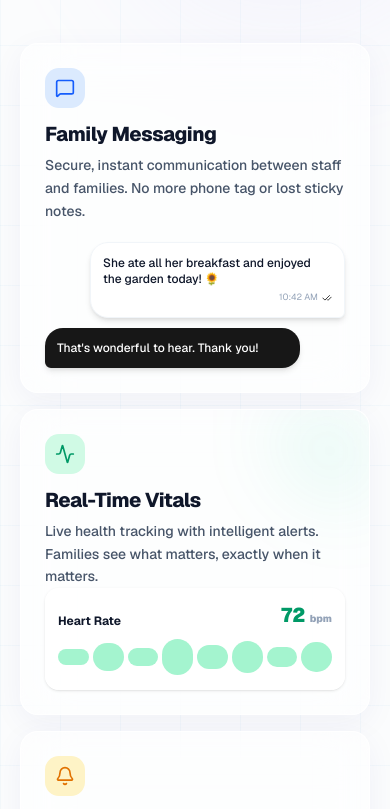
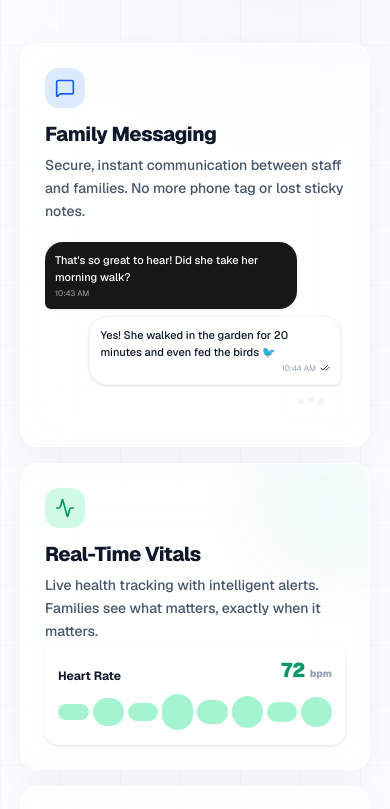
Before and after one commit to Chainsmoker23/Aethon, a Next.js app: page / in a window 390 px wide. Shown: the part 1755-2564 px from the top of the page. Built offline with nearby package versions, Linux system fonts and the light colour scheme.

Commit message:
UI: Add live animated chat demo to Family Messaging bento card — typing indicator, staggered messages, auto-loop

```diff
--- a/src/app/page.tsx
+++ b/src/app/page.tsx
@@ -1,7 +1,7 @@
 "use client";
 
 import Link from "next/link";
-import { useState } from "react";
+import { useState, useEffect, useRef } from "react";
 import {
   Heart, Shield, MessageSquare, Activity, Bell, Clock,
   ArrowRight, CheckCircle2, Users, Building2, Sparkles,
@@ -9,6 +9,118 @@ import {
 } from "lucide-react";
 import { motion, AnimatePresence } from "framer-motion";
 import { Reveal } from "@/components/ui/Reveal";
+
+/* ── Live Chat Demo ── */
+const chatMessages = [
+  { from: "staff", text: "Good morning! Margaret had a wonderful breakfast today 🌻", time: "10:42 AM" },
+  { from: "family", text: "That's so great to hear! Did she take her morning walk?", time: "10:43 AM" },
+  { from: "staff", text: "Yes! She walked in the garden for 20 minutes and even fed the birds 🐦", time: "10:44 AM" },
+  { from: "family", text: "Amazing, thank you for the updates!", time: "10:45 AM" },
+  { from: "staff", text: "Of course! I'll send photos later this afternoon 📸", time: "10:45 AM" },
+];
+
+function LiveChatDemo() {
+  const [visibleCount, setVisibleCount] = useState(0);
+  const [typing, setTyping] = useState(false);
+  const scrollRef = useRef<HTMLDivElement>(null);
+
+  useEffect(() => {
+    if (visibleCount >= chatMessages.length) {
+      // Pause then reset loop
+      const resetTimer = setTimeout(() => {
+        setVisibleCount(0);
+        setTyping(false);
+      }, 4000);
+      return () => clearTimeout(resetTimer);
+    }
+
+    // Show typing indicator first
+    const typingTimer = setTimeout(() => {
+      setTyping(true);
+    }, 800);
+
+    // Then reveal message
+    const messageTimer = setTimeout(() => {
+      setTyping(false);
+      setVisibleCount((c) => c + 1);
+    }, 2200);
+
+    return () => {
+      clearTimeout(typingTimer);
+      clearTimeout(messageTimer);
+    };
+  }, [visibleCount]);
+
+  useEffect(() => {
+    scrollRef.current?.scrollTo({ top: scrollRef.current.scrollHeight, behavior: "smooth" });
+  }, [visibleCount, typing]);
+
+  return (
+    <div className="w-full md:w-1/2 relative z-10 md:translate-x-6">
+      <div
+        ref={scrollRef}
+        className="flex flex-col gap-2 md:gap-2.5 max-h-[180px] md:max-h-[200px] overflow-y-auto pr-1 [&::-webkit-scrollbar]:hidden [-ms-overflow-style:none] [scrollbar-width:none]"
+      >
+        <AnimatePresence>
+          {chatMessages.slice(0, visibleCount).map((msg, i) => (
+            <motion.div
+              key={`${msg.time}-${i}`}
+              initial={{ opacity: 0, y: 12, scale: 0.95 }}
+              animate={{ opacity: 1, y: 0, scale: 1 }}
+              transition={{ type: "spring", stiffness: 400, damping: 25 }}
+              className={`flex ${msg.from === "family" ? "justify-start" : "justify-end"}`}
+            >
+              <div
+                className={`max-w-[85%] p-2.5 md:p-3 shadow-sm ${
+                  msg.from === "staff"
+                    ? "bg-white rounded-2xl rounded-br-sm border border-slate-100"
+                    : "bg-primary text-white rounded-2xl rounded-bl-sm"
+                }`}
+              >
+                <p className={`text-[11px] md:text-xs font-medium ${msg.from === "staff" ? "text-navy" : "text-white"}`}>{msg.text}</p>
+                <div className={`flex items-center gap-1 mt-0.5 ${msg.from === "staff" ? "justify-end" : "justify-start"}`}>
+                  <span className={`text-[8px] md:text-[9px] ${msg.from === "staff" ? "text-text-muted" : "text-white/60"}`}>{msg.time}</span>
+                  {msg.from === "staff" && <CheckCheck className="w-2.5 h-2.5 text-primary" />}
+                </div>
+              </div>
+            </motion.div>
+          ))}
+        </AnimatePresence>
+
+        {/* Typing indicator */}
+        <AnimatePresence>
+          {typing && visibleCount < chatMessages.length && (
+            <motion.div
+              initial={{ opacity: 0, y: 8 }}
+              animate={{ opacity: 1, y: 0 }}
+              exit={{ opacity: 0, y: -4 }}
+              className={`flex ${chatMessages[visibleCount].from === "family" ? "justify-start" : "justify-end"}`}
+            >
+              <div className={`px-4 py-2.5 rounded-2xl shadow-sm ${
+                chatMessages[visibleCount].from === "staff"
+                  ? "bg-white border border-slate-100 rounded-br-sm"
+                  : "bg-primary rounded-bl-sm"
+              }`}>
+                <div className="flex items-center gap-1">
+                  {[0, 1, 2].map((dot) => (
+                    <motion.div
+                      key={dot}
+                      className={`w-1.5 h-1.5 rounded-full ${
+                        chatMessages[visibleCount].from === "staff" ? "bg-slate-400" : "bg-white/70"
+                      }`}
+                      animate={{ y: [0, -4, 0] }}
+                      transition={{ duration: 0.6, repeat: Infinity, delay: dot * 0.15 }}
+                    />
+                  ))}
+                </div>
+              </div>
+            </motion.div>
+          )}
+        </AnimatePresence>
+      </div>
+    </div>
+  );
+}
 
 export default function LandingPage() {
   const [mobileMenuOpen, setMobileMenuOpen] = useState(false);
@@ -232,7 +344,7 @@ export default function LandingPage() {
 
         <div className="grid grid-cols-1 md:grid-cols-3 gap-4 md:gap-6 md:auto-rows-[280px]">
 
-          {/* Bento Item 1: Wide (Family Messaging) */}
+          {/* Bento Item 1: Wide (Family Messaging) — Live Chat */}
           <Reveal delay={100} className="md:col-span-2 h-full">
             <motion.div
               whileHover={{ scale: 1.02, y: -5 }}
@@ -249,18 +361,7 @@ export default function LandingPage() {
                   Secure, instant communication between staff and families. No more phone tag or lost sticky notes.
                 </p>
               </div>
-              <div className="w-full md:w-1/2 flex flex-col gap-2.5 md:gap-3 relative z-10 md:translate-x-10 md:translate-y-4">
-                <div className="bg-white p-3 md:p-4 rounded-2xl rounded-br-sm shadow-md border border-slate-100 w-[85%] md:w-4/5 self-end">
-                  <p className="text-xs md:text-sm font-medium text-navy">She ate all her breakfast and enjoyed the garden today! 🌻</p>
-                  <div className="flex items-center justify-end gap-1 mt-1">
-                    <span className="text-[9px] md:text-[10px] text-text-muted">10:42 AM</span>
-                    <CheckCheck className="w-2.5 h-2.5 md:w-3 md:h-3 text-primary" />
-                  </div>
-                </div>
-                <div className="bg-primary text-white p-3 md:p-4 rounded-2xl rounded-bl-sm shadow-md w-[85%] md:w-4/5 self-start">
-                  <p className="text-xs md:text-sm font-medium">That's wonderful to hear. Thank you!</p>
-                </div>
-              </div>
+              <LiveChatDemo />
             </motion.div>
           </Reveal>
 
```
